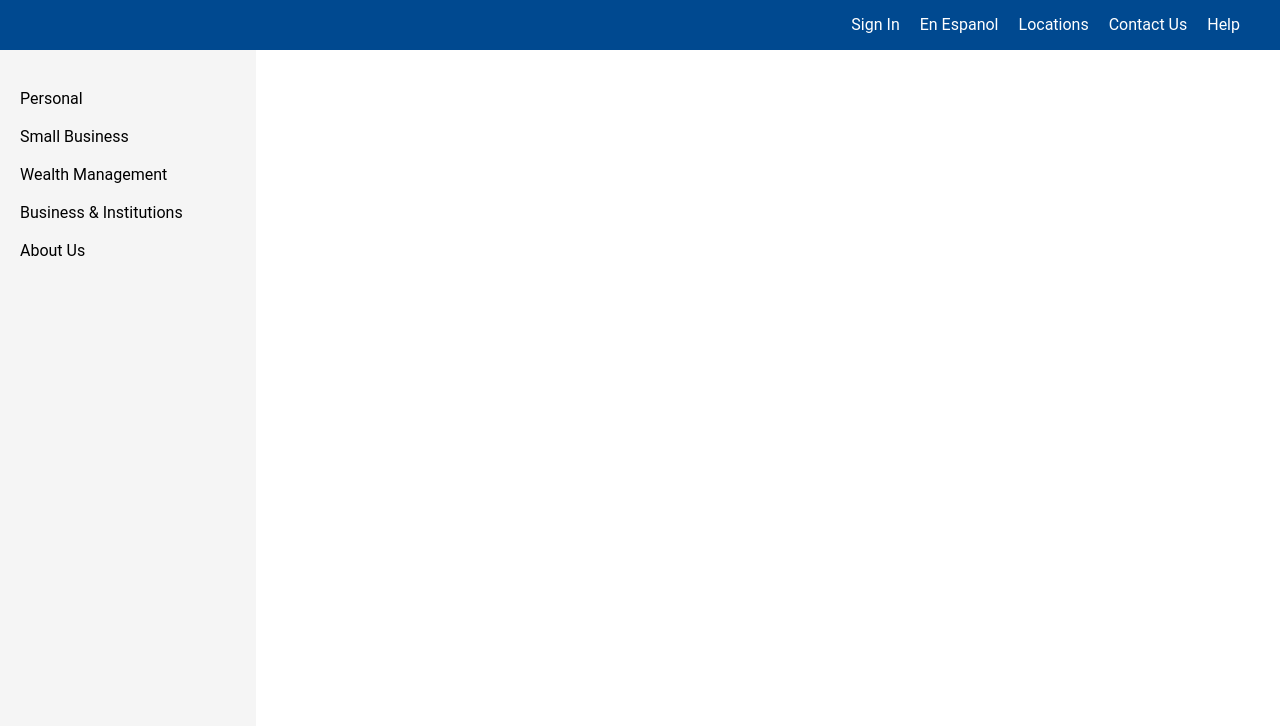
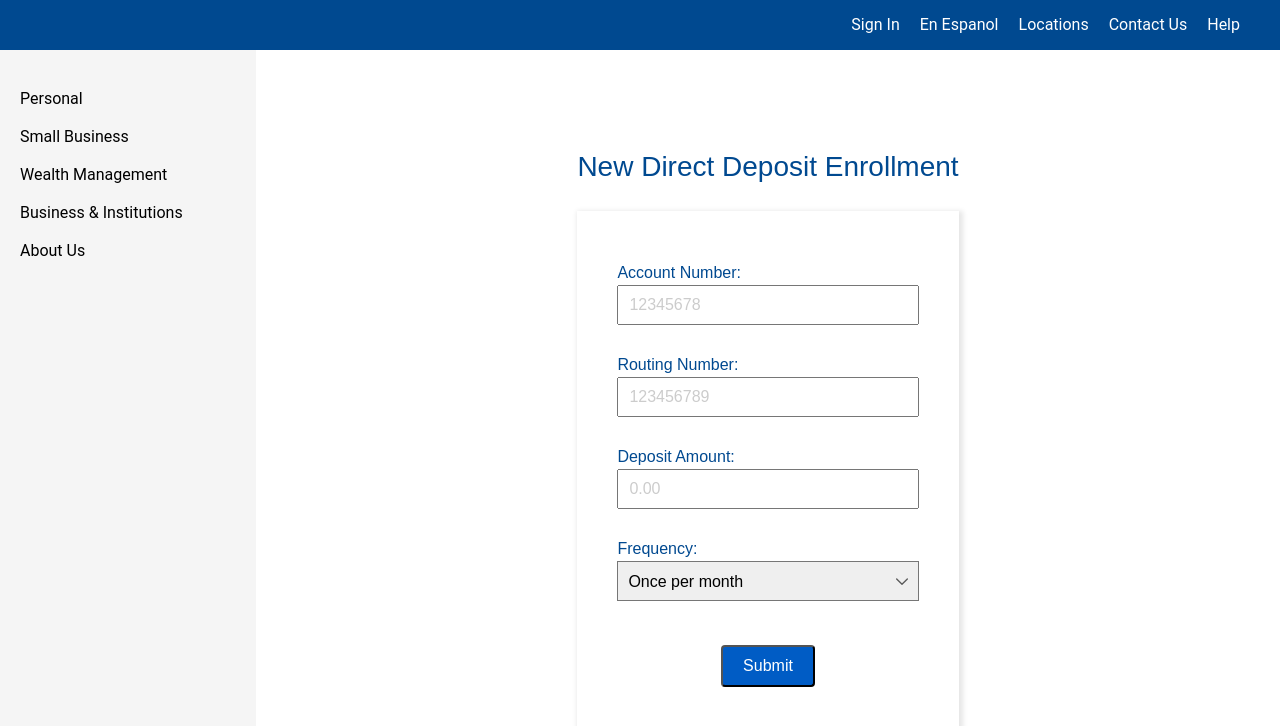
Before and after one commit to elainedev/interest-calculator-playground, a React (Vite) app: page /interest-calculator/enrollment in a window 1280 px wide. Shown: the top 726 px of the page. Built offline with nearby package versions, Linux system fonts and the light colour scheme.

Commit message:
update routes to put on GH Pages

```diff
--- a/src/App.tsx
+++ b/src/App.tsx
@@ -17,9 +17,9 @@ function App() {
 
         <ContentsContainer>
           <Routes>
-            <Route path="/" element={<Welcome />} />
-            <Route path="/enrollment" element={<Enrollment />} />
-            <Route path="/calculator" element={<Calculator/>} />
+            <Route path="/interest-calculator/" element={<Welcome />} />
+            <Route path="/interest-calculator/enrollment" element={<Enrollment />} />
+            <Route path="/interest-calculator/calculator" element={<Calculator/>} />
           </Routes>
         </ContentsContainer>
       </div>
--- a/src/components/Enrollment.tsx
+++ b/src/components/Enrollment.tsx
@@ -21,7 +21,7 @@ const Enrollment: React.FC = () => {
 
   const onSubmit: SubmitHandler<FormData> = (data) => {
 
-    navigate('/calculator', {state: {formData: data}});
+    navigate('/interest-calculator/calculator', {state: {formData: data}});
   }
 
   return (
```
Also changed, not shown: 2 other files (tests, documents, lock files or other folders).
